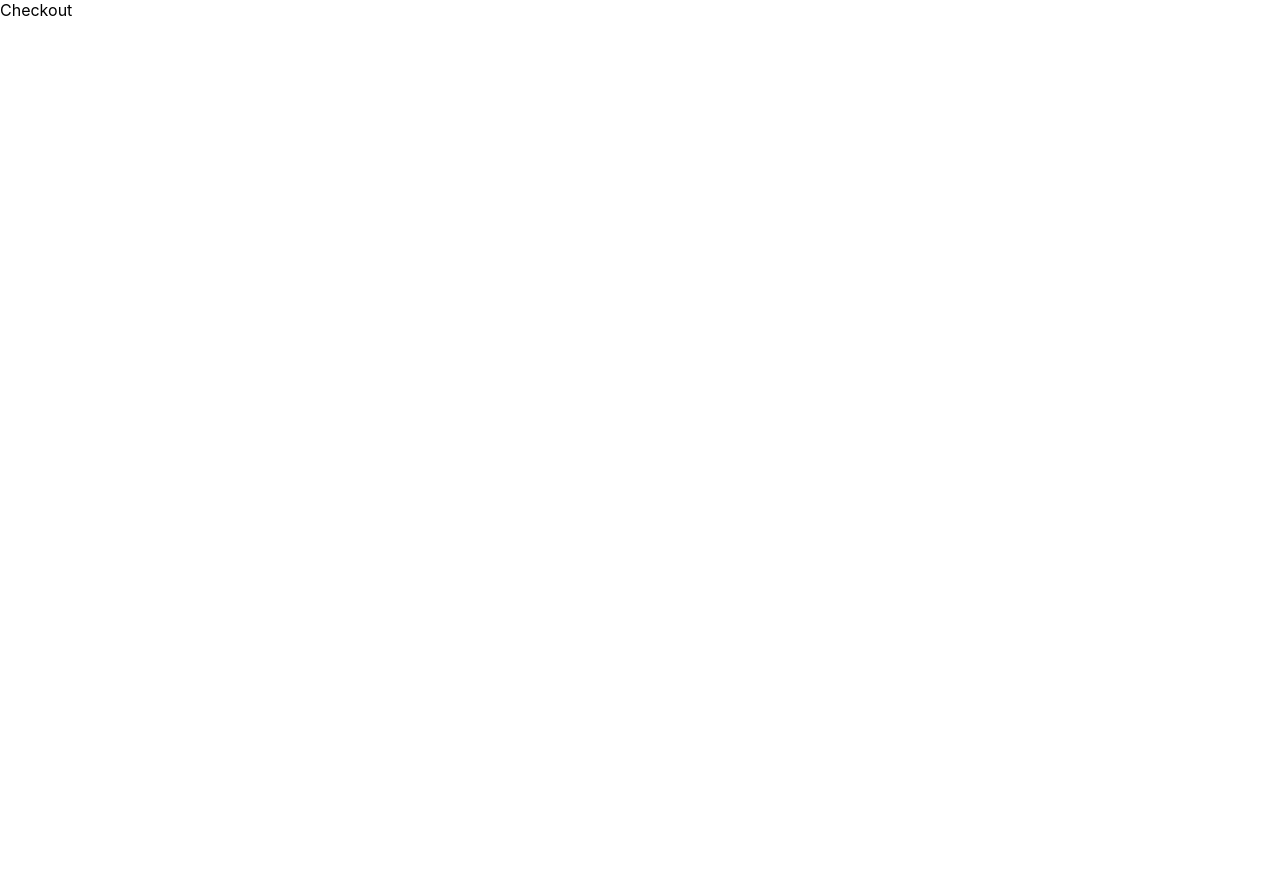
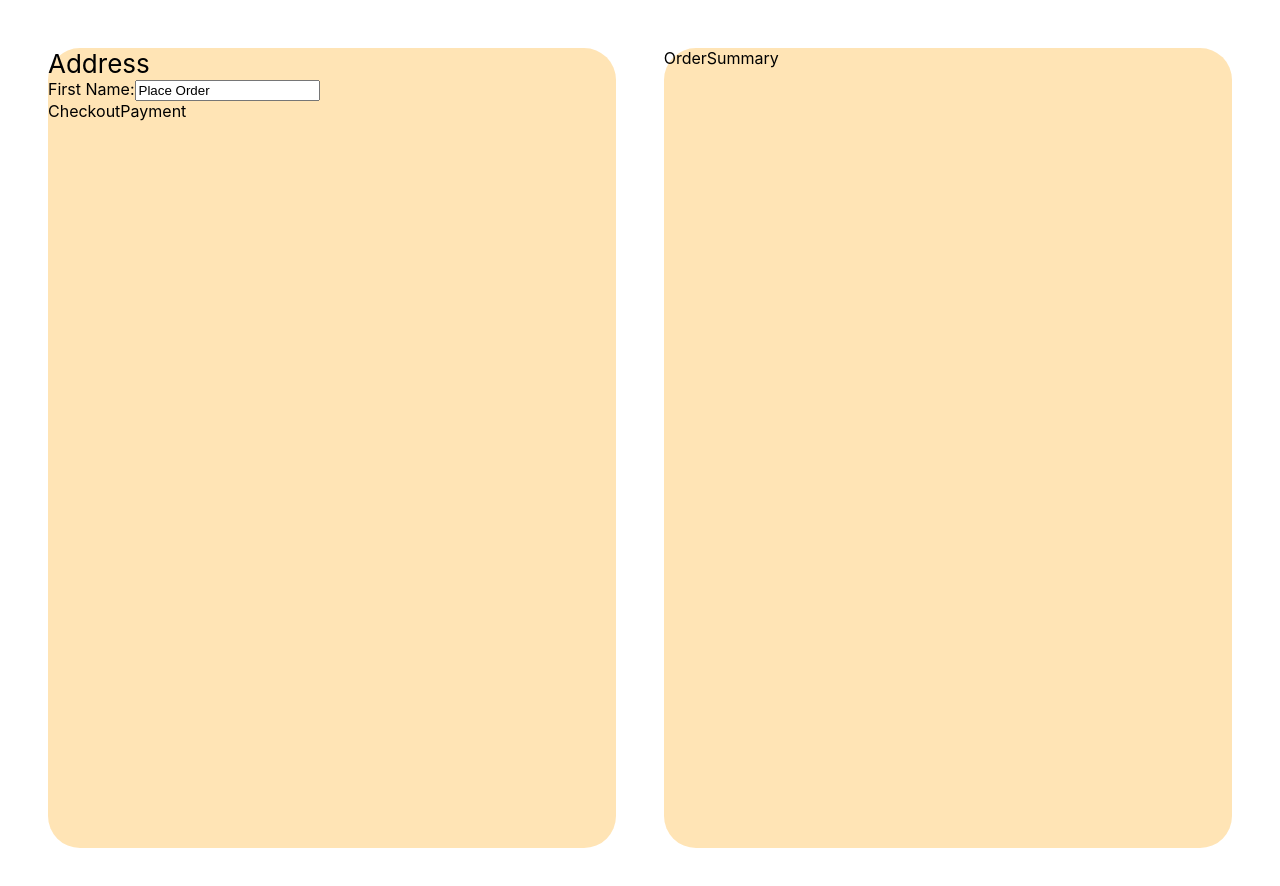
Before and after one commit to victorren7/furniture-store, a React (Create React App) app: page /checkout in a window 1280 px wide. Shown: the top 886 px of the page. Before the commit the page ends 800 px from the top, so only its background shows below. Built offline with nearby package versions, Linux system fonts and the light colour scheme.

Commit message:
working on checkout address

```diff
--- a/src/components/checkout/Checkout.js
+++ b/src/components/checkout/Checkout.js
@@ -1,9 +1,35 @@
 import React from 'react'
+import styled from 'styled-components';
+import CheckoutPayment from './checkoutPayment';
+import CheckoutAddress from './checkoutAddress';
+import OrderSummary from './OrderSummary';
 
 function Checkout() {
   return (
-    <div>Checkout</div>
+    <CheckoutWrapper>
+      <InfoColumn>
+        <CheckoutAddress />
+        <CheckoutPayment />
+      </InfoColumn>
+      <OrderSummary />
+    </CheckoutWrapper>
   )
 }
 
-export default Checkout
+export default Checkout;
+
+const CheckoutWrapper = styled.div`
+  display: flex;
+  flex-direction: row;
+  justify-content: space-between;
+  padding: 3rem;
+`
+
+const InfoColumn = styled.div`
+  display: flex;
+  flex-direction: column;
+  width: 48%;
+  height: 50rem;
+  background-color: moccasin;
+  border-radius: 2rem;
+`
--- /dev/null
+++ b/src/components/checkout/OrderSummary.js
@@ -0,0 +1,21 @@
+import React from 'react'
+import styled from 'styled-components';
+
+function OrderSummary() {
+  return (
+    <Wrapper>
+      OrderSummary
+    </Wrapper>
+  )
+}
+
+export default OrderSummary;
+
+const Wrapper = styled.div`
+  display: flex;
+  flex-direction: column;
+  width: 48%;
+  height: 50rem;
+  background-color: moccasin;
+  border-radius: 2rem;
+`
--- /dev/null
+++ b/src/components/checkout/checkoutAddress.js
@@ -0,0 +1,35 @@
+import React from 'react'
+import styled from 'styled-components';
+
+function CheckoutAddress() {
+  return (
+    <Wrapper>
+      <Title>
+        Address
+      </Title>
+      <NameCol>
+        <div>
+          <label>First Name:</label>
+          <input value='Place Order' />
+        </div>
+      </NameCol>
+    </Wrapper>
+  )
+}
+
+export default CheckoutAddress;
+
+
+const Wrapper = styled.div`
+  display: flex;
+  flex-direction: column;
+`
+
+const Title = styled.span`
+  font-size: 26px;
+`
+
+const NameCol = styled.div`
+  display: flex;
+  flex-direction: column;
+`
--- /dev/null
+++ b/src/components/checkout/checkoutPayment.js
@@ -0,0 +1,11 @@
+import React from 'react'
+
+function CheckoutPayment() {
+  return (
+    <div>
+      CheckoutPayment
+    </div>
+  )
+}
+
+export default CheckoutPayment
```
